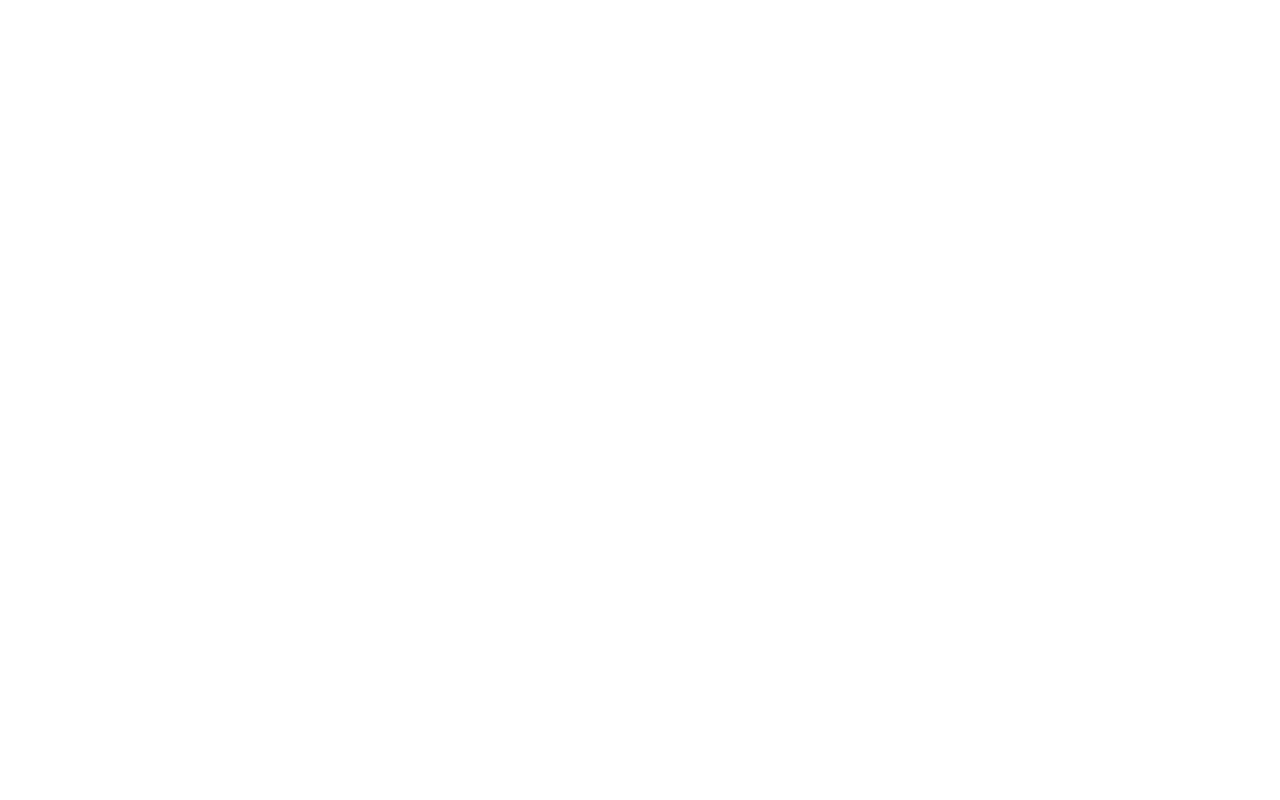
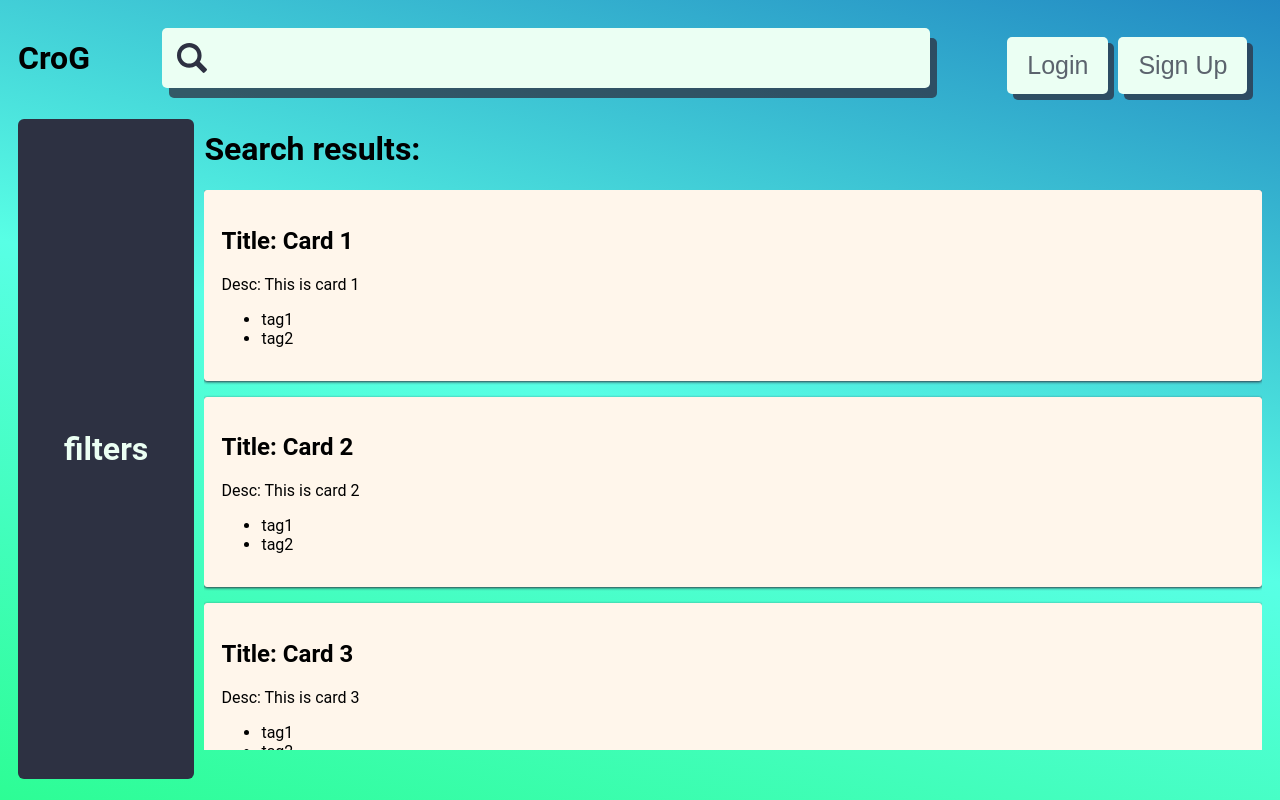
Before and after one commit to mateipruteanu/CroG, a website: page pages/search.html in a window 1280 px wide. Drawn offline with Linux system fonts and the light colour scheme.

Commit message:
made a basic version of the search page

```diff
--- a/pages/index.html
+++ b/pages/index.html
@@ -4,8 +4,9 @@
   <meta charset="UTF-8">
   <meta http-equiv="X-UA-Compatible" content="IE=edge">
   <meta name="viewport" content="width=device-width, initial-scale=1.0">
+  <title>CroG</title>
   <link rel="stylesheet" href="/styles/index.css">
-  <title>CroG</title>
+  <script src="/scripts/index.js" defer></script>
 </head>
 <body>
   <div class="mainDiv">
@@ -18,7 +19,9 @@
     <div class="searchBarDiv">
       <h1 class="title">CroG</h1>
       <form class="searchBarForm">
-        <input class="searchInput" type="text" placeholder="Search something...">
+        <!-- <input id="searchInput" type="search" placeholder="Search something..."> -->
+        <!-- <br> -->
+        <span contenteditable="true" id="searchInput" placeholder="Search something..."></span>
       </form>
     </div>
 
--- a/pages/search.html
+++ b/pages/search.html
@@ -0,0 +1,42 @@
+<!DOCTYPE html>
+<html lang="en">
+<head>
+  <meta charset="UTF-8">
+  <meta http-equiv="X-UA-Compatible" content="IE=edge">
+  <meta name="viewport" content="width=device-width, initial-scale=1.0">
+  <title>Search</title>
+  <script src="/scripts/search.js" defer></script>
+  <link rel="stylesheet" href="/styles/search.css">
+</head>
+<body>
+  <div class="mainDiv">
+    <div class="topBar">
+      <h1 class="title">CroG</h1>
+
+      <div class="searchBarDiv">
+        <form class="searchBarForm">
+          <span contenteditable="true" id="searchInput" placeholder="Search something..."></span>
+        </form>
+      </div>
+
+      <form class="topButtons">
+        <button class="topButton" type="submit" formaction="/pages/login.html">Login</button>
+        <button class="topButton" type="submit" formaction="/pages/signup.html">Sign Up</button>
+      </form>
+    </div>
+
+    <div class="contentDiv">
+
+      <div class="filtersDiv">
+        <h1>filters</h1>
+      </div>
+
+      <div id="searchResultsDiv">
+        <h1>Search results:</h1>
+        <div id="searchResults">results</div>
+      </div>
+
+    </div>
+  </div>
+</body>
+</html>
--- /dev/null
+++ b/scripts/search.js
@@ -0,0 +1,45 @@
+let queryString = window.location.search;
+console.log(queryString);
+
+let searchBarText = document.getElementById("searchInput");
+
+queryString = queryString.replace("?search=", "");
+queryString = decodeURIComponent(queryString);
+
+searchBarText.textContent = queryString;
+
+class Card {
+  constructor(id, title, description, tags) {
+    this.id = id;
+    this.title = title;
+    this.description = description;
+    this.tags = tags;
+  }
+}
+
+let cards = [
+  new Card(1, "Card 1", "This is card 1", ["tag1", "tag2"]),
+  new Card(2, "Card 2", "This is card 2", ["tag1", "tag2"]),
+  new Card(3, "Card 3", "This is card 3", ["tag1", "tag2"]),
+  new Card(4, "Card 4", "This is card 4", ["tag1", "tag2"]),
+  new Card(5, "Card 5", "This is card 5", ["tag1", "tag2"]),
+  new Card(6, "Card 6", "This is card 6", ["tag1", "tag2"]),
+  new Card(7, "Card 7", "This is card 7", ["tag1", "tag2"]),
+];
+
+let searchResults = document.getElementById("searchResults");
+searchResults.innerHTML = "";
+
+for(let i in cards) {
+  let cardElement = document.createElement("div");
+  cardElement.id = `card-${cards[i].id}`;
+  cardElement.classList.add("card");
+  cardElement.innerHTML = `
+    <h2>Title: ${cards[i].title}</h2>
+    <p>Desc: ${cards[i].description}</p>
+    <ul>
+      ${cards[i].tags.map((tag) => `<li>${tag}</li>`).join("")}
+    </ul>
+    `;
+  searchResults.appendChild(cardElement);
+}
--- a/styles/index.css
+++ b/styles/index.css
@@ -8,11 +8,15 @@ button:focus {
     outline: none;
 }
 
+span:focus
+{
+    outline: none;
+}
+
 body {
-
   font-family: 'Roboto', sans-serif;
   background: rgb(45,253,149);
-background: linear-gradient(15deg, rgba(45,253,149,1) 0%, rgba(88,255,229,1) 49%, rgba(34,137,195,1) 100%);
+  background: linear-gradient(15deg, rgba(45,253,149,1) 0%, rgba(88,255,229,1) 49%, rgba(34,137,195,1) 100%);
 }
 
 .mainDiv {
@@ -65,7 +69,7 @@ background: linear-gradient(15deg, rgba(45,253,149,1) 0%, rgba(88,255,229,1) 49%
   flex-direction: row;
 }
 
-.searchInput {
+#searchInput {
   width: 60vw;
   height: 60px;
   border: 0px;
@@ -75,7 +79,7 @@ background: linear-gradient(15deg, rgba(45,253,149,1) 0%, rgba(88,255,229,1) 49%
   padding-left: 60px;
   box-sizing: border-box;
   font-size: 16px;
-  background-image: url("/Resources/search-icon.svg");
+  background-image: url("/resources/search-icon.svg");
   background-position: 15px 15px;
   background-size: 30px 30px;
   background-repeat: no-repeat;
--- /dev/null
+++ b/styles/search.css
@@ -0,0 +1,116 @@
+body {
+font-family: 'Roboto', sans-serif;
+  background: rgb(45,253,149);
+  background: linear-gradient(15deg, rgba(45,253,149,1) 0%, rgba(88,255,229,1) 49%, rgba(34,137,195,1) 100%);
+}
+
+span:focus
+{
+    outline: none;
+}
+
+.mainDiv {
+  display: flex;
+  flex-direction: column;
+  height: 98vh;
+  width: 98vw;
+}
+
+.topBar {
+  display:flex;
+  flex-direction: row;
+  justify-content: space-between;
+  align-items: center;
+  padding: 10px;
+}
+
+.topButtons {
+  align-self: flex-end;
+  display: flex;
+}
+
+.topButton {
+  background-color: #EBFFF3;
+  color: #2d3142c1;
+  font-size: 25px;
+  padding: 14px 20px;
+  margin: 5px;
+  border: none;
+  border-radius: 5px;
+  cursor: pointer;
+  box-shadow: 6px 6px;
+}
+
+.searchBarDiv {
+  flex-grow: 1;
+}
+
+.searchBarForm {
+  display: flex;
+  justify-content: center;
+  align-items: center;
+  flex-direction: row;
+}
+
+.contentDiv {
+  width: 100%;
+  height: 85vh;
+  display: flex;
+  flex-direction: row;
+}
+
+.filtersDiv {
+  display: flex;
+  flex-direction: column;
+  justify-content: center;
+  align-items: center;
+  width: 19vw;
+  background-color: #2D3142;
+  color: #EBFFF3;
+  padding: 10px;
+  border-radius: 6px;
+  margin: 10px;
+}
+
+.searchResultsDiv {
+  width:100%;
+  height: 85vh;
+  display: flex;
+  flex-direction: column;
+  justify-content: center;
+  align-items: center;
+  overflow: auto;
+}
+
+#searchResults {
+  height: 70vh;
+  overflow: auto;
+}
+
+
+.card {
+  width: 80vw;
+  background-color: #FFF6EB;
+  border: 1px solid #FFF6EB;
+  border-radius: 3px;
+  box-shadow: 0 1px 3px #2D3142;
+  margin-bottom: 16px;
+  padding: 16px;
+}
+
+#searchInput {
+  width: 60vw;
+  height: 60px;
+  border: 0px;
+  border-radius: 5px;
+  background-color: #EBFFF3;
+  padding: 10px;
+  padding-left: 60px;
+  box-sizing: border-box;
+  font-size: 16px;
+  background-image: url("/resources/search-icon.svg");
+  background-position: 15px 15px;
+  background-size: 30px 30px;
+  background-repeat: no-repeat;
+  box-shadow: 7px 10px #2d3142c1;
+}
```
Also changed, not shown: scripts/index.js (added, +8 -0 lines).
